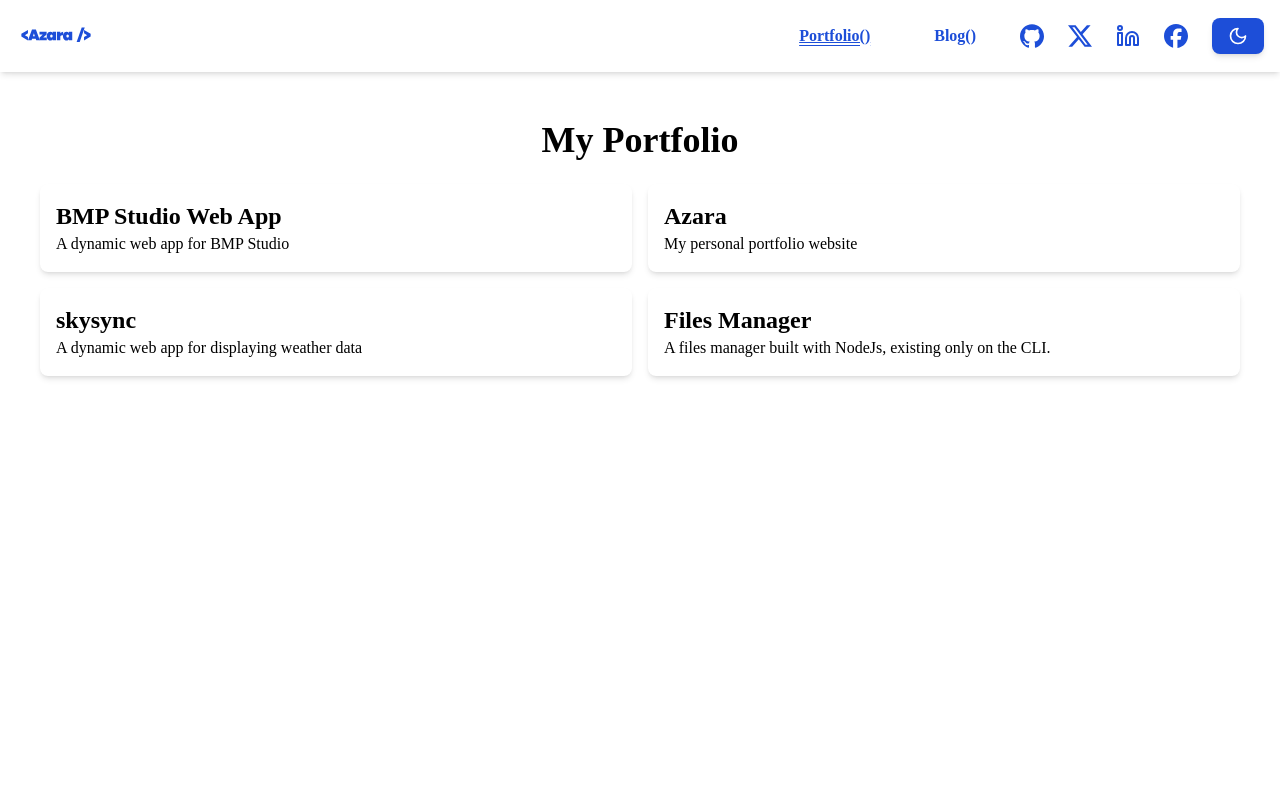
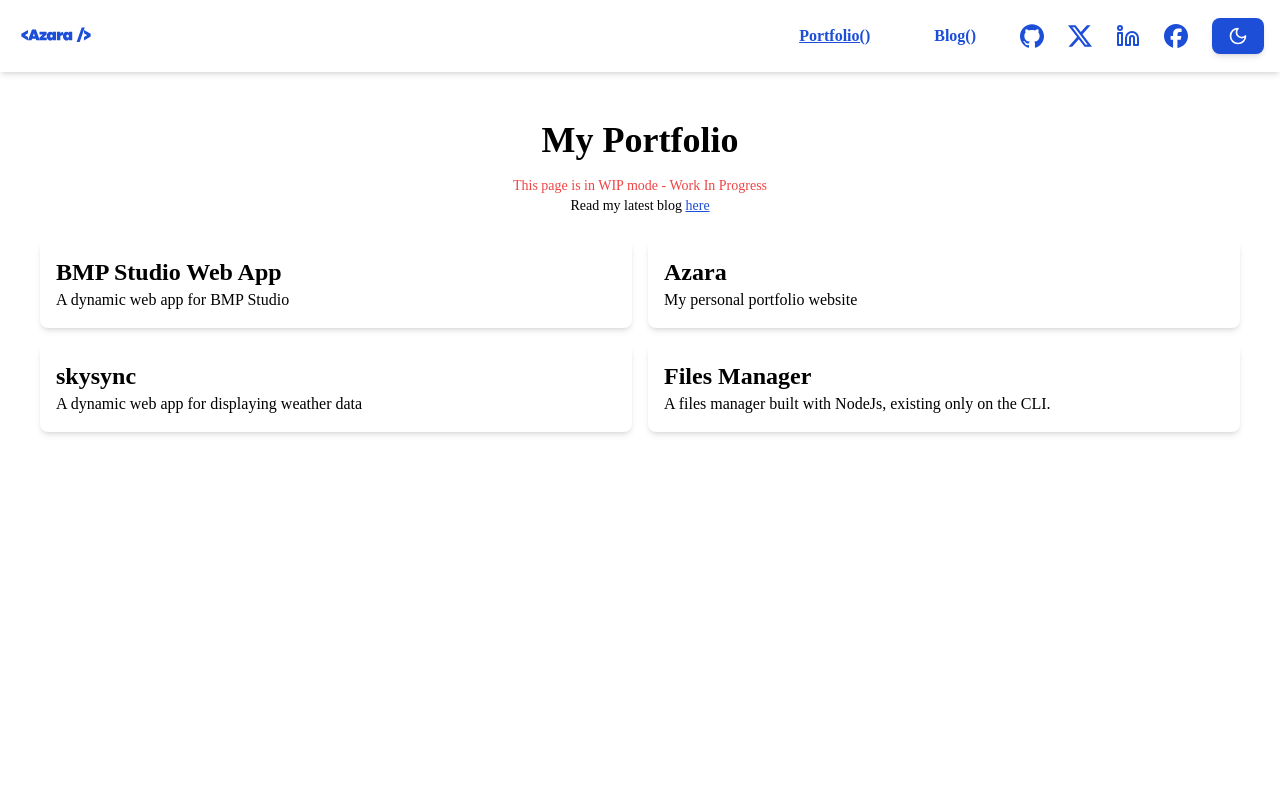
Before and after one commit to azaraverse/azara, a React (Create React App) app in the folder my-portfolio/: page /portfolio in a window 1280 px wide. Shown: the top 800 px of the page. Built offline with nearby package versions, Linux system fonts and the light colour scheme.

Commit message:
add a WIP notice to the portfolio page and a hyperlink to my blog.

```diff
--- a/my-portfolio/src/components/Navbar.js
+++ b/my-portfolio/src/components/Navbar.js
@@ -22,12 +22,12 @@ const Navbar = ({ toggleDarkMode, darkMode }) => {
         <div className="hidden md:flex items-center space-x-6">
           <NavLink
             to="/portfolio"
-            className={({ isActive }) => `font-semibold text-blue-700 dark:text-blue-400 transition-colors duration-500 px-5 py-2 ${isActive ? "text-blue-700 underline decoration-double hover:text-gray-700" : "hover:text-gray-700 dark:hover:text-white"}`}>
+            className={({ isActive }) => `font-semibold text-blue-700 dark:text-blue-400 transition-colors duration-500 px-5 py-2 ${isActive ? "text-blue-700 underline hover:text-gray-700" : "hover:text-gray-700 dark:hover:text-white"}`}>
             <span className="font-mono">Portfolio()</span>
           </NavLink>
           <NavLink
             to="https://blog.muqitazara.tech"
-            className={({ isActive }) => `font-semibold text-blue-700 dark:text-blue-400 transition-colors duration-500 px-5 py-2 ${isActive ? "text-blue-700 underline decoration-double hover:text-gray-700" : "hover:text-gray-700 dark:hover:text-white"}`}>
+            className={({ isActive }) => `font-semibold text-blue-700 dark:text-blue-400 transition-colors duration-500 px-5 py-2 ${isActive ? "text-blue-700 underline hover:text-gray-700" : "hover:text-gray-700 dark:hover:text-white"}`}>
             <span className="font-mono">Blog()</span>
           </NavLink>
 
--- a/my-portfolio/src/pages/Portfolio.js
+++ b/my-portfolio/src/pages/Portfolio.js
@@ -1,3 +1,5 @@
+import { Link } from "react-router-dom";
+
 const projects = [
   { id: 1, title: 'BMP Studio Web App', description: 'A dynamic web app for BMP Studio', url: 'https://github.com/azaraverse/bmp_studio.git' },
   { id: 2, title: 'Azara', description: 'My personal portfolio website', url: 'https://muqitazara.tech/' },
@@ -11,6 +13,14 @@ const Portfolio = () => {
       <h1 className="text-4xl font-bold text-center mt-10 pt-20 dark:text-white">
         My Portfolio
       </h1>
+      <div className="text-center text-sm my-4">
+        <p className="text-red-500">This page is in WIP mode - Work In Progress</p>
+        <p className="dark:text-white">
+          Read my latest blog <Link to="https://blog.muqitazara.tech">
+            <span className="text-blue-700 underline">here</span>
+          </Link>
+        </p>
+      </div>
 
       <div className="grid grid-cols-1 md:grid-cols-2 gap-4 mt-6">
         {projects.map((project) => (
```
